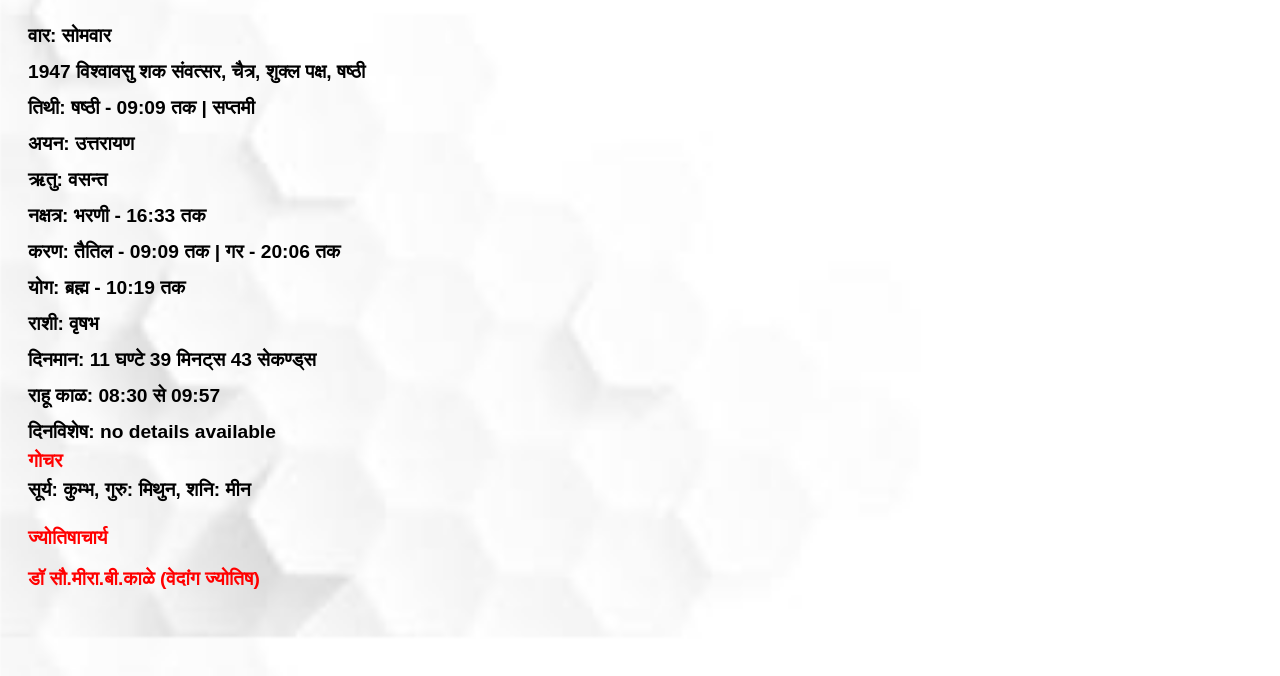
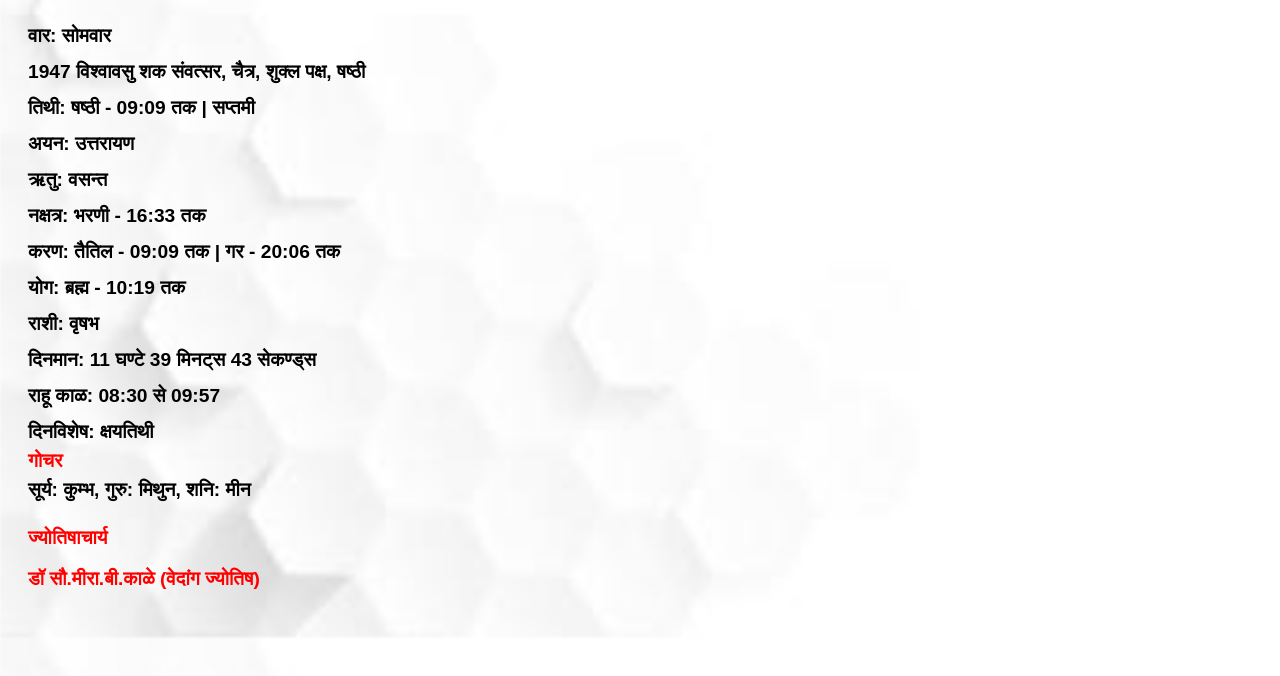
Before and after one commit to pisces0009/MeeraJyotish, a website: page panchang.html in a window 1280 px wide. Shown: the part 104-780 px from the top of the page. Drawn offline with Linux system fonts and the light colour scheme.

Commit message:
Update special day details in panchang.html

```diff
--- a/panchang.html
+++ b/panchang.html
@@ -173,7 +173,7 @@
         <div class="panchang-detail"><strong>राशी: वृषभ</strong></div>
         <div class="panchang-detail"><strong>दिनमान: 11 घण्टे 39 मिनट्स 43 सेकण्ड्स</strong></div>
         <div class="panchang-detail"><strong>राहू काळ: 08:30 से 09:57</strong></div>
-        <div class="panchang-detail"><strong>दिनविशेष: no details available</strong></div>
+        <div class="panchang-detail"><strong>दिनविशेष: क्षयतिथी</strong></div>
         <div class="additional-text"><strong>गोचर</strong></div>
         <div class="panchang-detail"><strong>सूर्य: कुम्भ</strong><strong>, गुरु: मिथुन</strong><strong>, शनि: मीन</strong></div></div>
 
```
